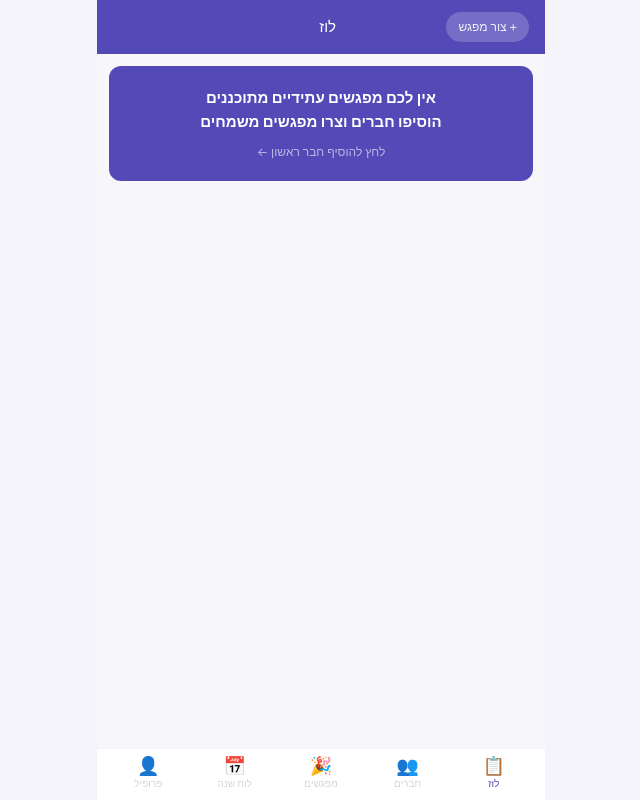
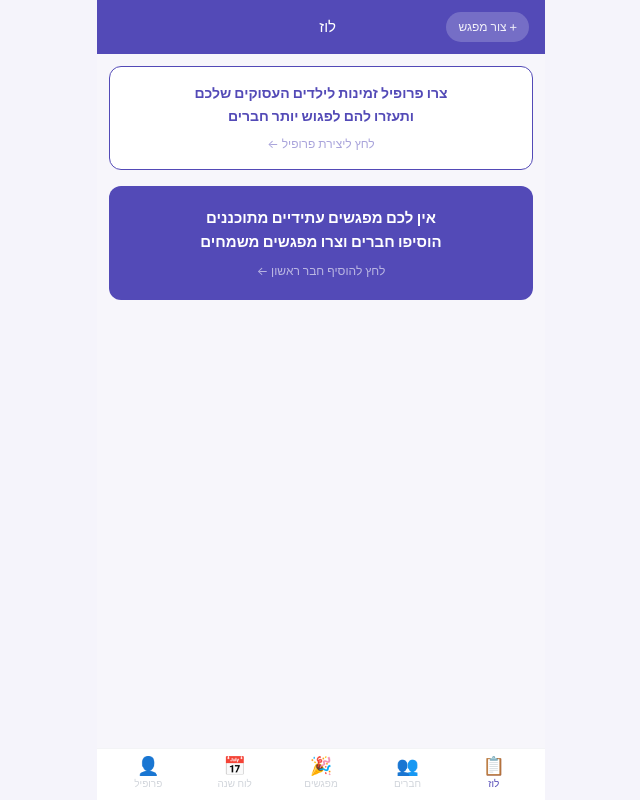
Before and after one commit to madeinphk-alt/kidimeet, a Next.js app: page / in a window 1280 px wide. Shown: the whole page, without its empty margins (319-959 px from the left). Built offline with nearby package versions, Linux system fonts and the light colour scheme.

Commit message:
Add profile CTA banner on home page when no child profile exists
Co-Authored-By: Claude Sonnet 4.6 <noreply@anthropic.com>

```diff
--- a/src/app/page.tsx
+++ b/src/app/page.tsx
@@ -267,6 +267,16 @@ export default function LuzPage() {
       </header>
 
       <main className="flex-1 overflow-y-auto p-3">
+        {/* תיבה עליונה — רק אם אין פרופיל ילד */}
+        {(!profile || profile.children.length === 0) && (
+          <Link href="/settings" className="block bg-white border border-[#534AB7] rounded-xl px-5 py-4 text-center active:opacity-70 mb-4" dir="rtl">
+            <p className="text-[#534AB7] text-[14px] font-semibold leading-relaxed">
+              צרו פרופיל זמינות לילדים העסוקים שלכם<br />ותעזרו להם לפגוש יותר חברים
+            </p>
+            <p className="text-[#534AB7]/50 text-[12px] mt-1.5">לחץ ליצירת פרופיל ←</p>
+          </Link>
+        )}
+
         {upcoming.length === 0 && (
           <Link href="/friends/add" className="block bg-[#534AB7] rounded-xl px-5 py-5 text-center active:opacity-80 mb-4" dir="rtl">
             <p className="text-white text-[15px] font-semibold leading-relaxed">
```
